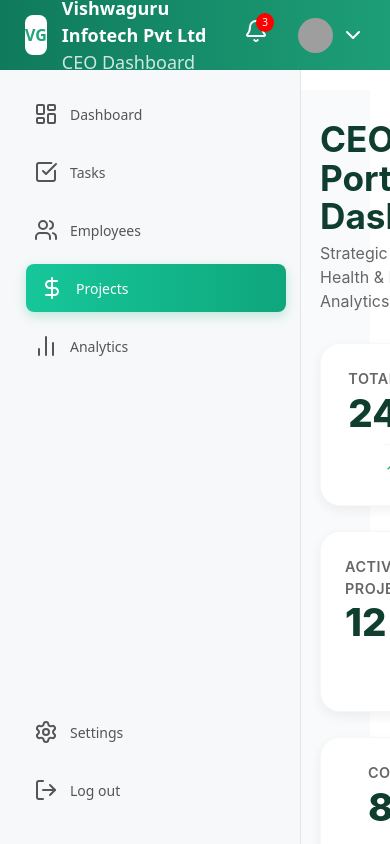
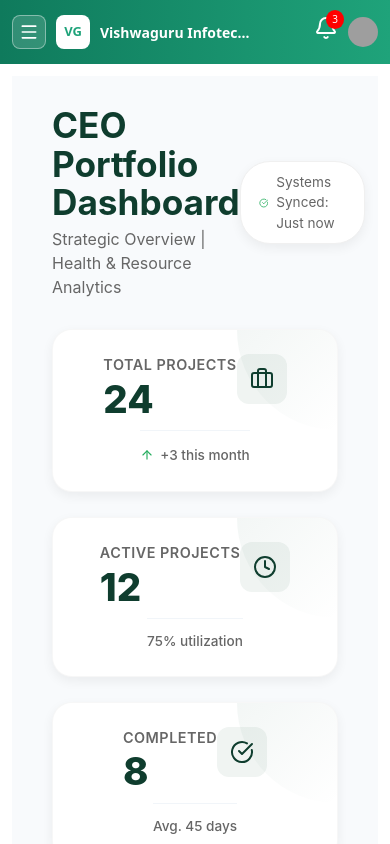
Before and after one commit to Tanu123T/CEODashboard, a React (Vite) app in the folder ceodashboard/: page /projects in a window 390 px wide. Built offline with nearby package versions, Linux system fonts and the light colour scheme; grey boxes are pictures that could not be loaded.

Commit message:
header and navbar responsiveness

```diff
--- a/ceodashboard/src/App.css
+++ b/ceodashboard/src/App.css
@@ -24,15 +24,15 @@
 .body-wrapper {
   display: flex;
   flex: 1;
-  margin-top: 70px; /* Height of header */
+  margin-top: 70px;
   overflow: hidden;
-  width: 100vw;
+  width: 100%;
 }
 
 .navbar {
   position: fixed;
   left: 0;
-  top: 70px; /* Below header */
+  top: 70px;
   bottom: 0;
   width: 260px;
   z-index: 999;
@@ -40,12 +40,16 @@
 
 .main-content {
   flex: 1;
-  margin-left: 260px; /* Width of navbar */
+  margin-left: 260px;
   overflow-y: auto;
   overflow-x: hidden;
   padding: 20px;
-  width: calc(100vw - 260px);
+  width: calc(100% - 260px);
   box-sizing: border-box;
+}
+
+.sidebar-overlay {
+  display: none;
 }
 
 .logo {
@@ -83,3 +87,44 @@
 .read-the-docs {
   color: #888;
 }
+
+@media (max-width: 1024px) {
+  .main-content {
+    margin-left: 0;
+    width: 100%;
+    padding: 16px;
+  }
+
+  .sidebar-overlay {
+    position: fixed;
+    top: 70px;
+    left: 0;
+    right: 0;
+    bottom: 0;
+    background: rgba(0, 0, 0, 0.35);
+    z-index: 998;
+    opacity: 0;
+    visibility: hidden;
+    transition: opacity 0.25s ease, visibility 0.25s ease;
+    display: block;
+  }
+
+  .app-container.sidebar-open .sidebar-overlay {
+    opacity: 1;
+    visibility: visible;
+  }
+}
+
+@media (max-width: 480px) {
+  .body-wrapper {
+    margin-top: 64px;
+  }
+
+  .main-content {
+    padding: 12px;
+  }
+
+  .sidebar-overlay {
+    top: 64px;
+  }
+}
--- a/ceodashboard/src/App.jsx
+++ b/ceodashboard/src/App.jsx
@@ -1,16 +1,28 @@
 import { BrowserRouter as Router } from 'react-router-dom'
+import { useState } from 'react'
 import './App.css'
 import Navbar from './components/Navbar/Navbar'
 import Header from './components/Header/Header'
 import AnimatedRoutes from './components/AnimatedRoutes'
 
 function App() {
+  const [isSidebarOpen, setIsSidebarOpen] = useState(false)
+
+  const handleToggleSidebar = () => {
+    setIsSidebarOpen((prev) => !prev)
+  }
+
+  const handleCloseSidebar = () => {
+    setIsSidebarOpen(false)
+  }
+
   return (
     <Router>
-      <div className="app-container">
-        <Header />
+      <div className={`app-container ${isSidebarOpen ? 'sidebar-open' : ''}`}>
+        <Header onToggleSidebar={handleToggleSidebar} />
         <div className="body-wrapper">
-          <Navbar />
+          <Navbar isOpen={isSidebarOpen} onCloseSidebar={handleCloseSidebar} />
+          <div className="sidebar-overlay" onClick={handleCloseSidebar} />
           <div className="main-content">
             <AnimatedRoutes />
           </div>
--- a/ceodashboard/src/components/Header/Header.css
+++ b/ceodashboard/src/components/Header/Header.css
@@ -7,6 +7,7 @@
     justify-content:space-between;
     padding:0 25px;
     color:white;
+    box-sizing:border-box;
 }
 
 /* LEFT SIDE */
@@ -15,6 +16,26 @@
     display:flex;
     align-items:center;
     gap:15px;
+    min-width:0;
+}
+
+.menu-toggle{
+    display:none;
+    align-items:center;
+    justify-content:center;
+    width:38px;
+    height:38px;
+    border:1px solid rgba(255,255,255,0.4);
+    border-radius:8px;
+    background:rgba(255,255,255,0.15);
+    color:white;
+    cursor:pointer;
+    padding:0;
+}
+
+.menu-toggle:hover{
+    border-color:rgba(255,255,255,0.6);
+    background:rgba(255,255,255,0.2);
 }
 
 .logo-box{
@@ -27,11 +48,16 @@
     justify-content:center;
     font-weight:700;
     border-radius:8px;
+    flex-shrink:0;
 }
 
 .title{
     font-size:18px;
     font-weight:600;
+    margin:0;
+    white-space:nowrap;
+    overflow:hidden;
+    text-overflow:ellipsis;
 }
 
 .title span{
@@ -46,6 +72,7 @@
     align-items:center;
     gap:20px;
     margin-right: 50px;
+    flex-shrink:0;
 }
 
 .icon-box{
@@ -148,3 +175,80 @@
     background: #f8fafc;
     color: #1fa37a;
 }
+@media (max-width: 1024px) {
+    .header {
+        padding: 0 16px;
+    }
+
+    .menu-toggle {
+        display: inline-flex;
+    }
+
+    .header-right {
+        margin-right: 0;
+        gap: 14px;
+    }
+
+    .title {
+        font-size: 16px;
+        max-width: 420px;
+    }
+}
+
+@media (max-width: 768px) {
+    .title span {
+        display: none;
+    }
+
+    .title {
+        max-width: 220px;
+    }
+
+    .dropdown-menu {
+        min-width: 220px;
+    }
+}
+
+@media (max-width: 480px) {
+    .header {
+        height: 64px;
+        padding: 0 12px;
+    }
+
+    .header-left {
+        gap: 10px;
+    }
+
+    .logo-box {
+        width: 34px;
+        height: 34px;
+        font-size: 13px;
+    }
+
+    .menu-toggle {
+        width: 34px;
+        height: 34px;
+    }
+
+    .title {
+        font-size: 14px;
+        max-width: 150px;
+    }
+
+    .header-right {
+        gap: 10px;
+    }
+
+    .profile {
+        margin-left: 0;
+    }
+
+    .profile svg {
+        display: none;
+    }
+
+    .profile img {
+        width: 30px;
+        height: 30px;
+    }
+}
--- a/ceodashboard/src/components/Header/Header.jsx
+++ b/ceodashboard/src/components/Header/Header.jsx
@@ -2,9 +2,9 @@
 import { useNavigate } from "react-router-dom";
 import "./Header.css";
 
-import { Bell, Settings, LogOut, ChevronDown } from "lucide-react";
+import { Bell, Settings, LogOut, ChevronDown, Menu } from "lucide-react";
 
-const Header = () => {
+const Header = ({ onToggleSidebar }) => {
   const [showNotifications, setShowNotifications] = useState(false);
   const [showProfile, setShowProfile] = useState(false);
   const navigate = useNavigate();
@@ -20,6 +20,14 @@
 
       {/* LEFT SIDE */}
       <div className="header-left">
+        <button
+          type="button"
+          className="menu-toggle"
+          onClick={onToggleSidebar}
+          aria-label="Toggle navigation"
+        >
+          <Menu size={20} />
+        </button>
         <div className="logo-box">VG</div>
         <h2 className="title">
           Vishwaguru Infotech Pvt Ltd <span>CEO Dashboard</span>
--- a/ceodashboard/src/components/Home/Home.css
+++ b/ceodashboard/src/components/Home/Home.css
@@ -140,3 +140,60 @@
     font-size: 16px;
     color: #333;
 }
+
+@media (max-width: 1024px) {
+    .home {
+        padding: 20px;
+    }
+
+    .stats-grid {
+        grid-template-columns: repeat(2, 1fr);
+    }
+
+    .home-charts-grid,
+    .dashboard-grid {
+        grid-template-columns: 1fr;
+    }
+}
+
+@media (max-width: 768px) {
+    .welcome-section h2 {
+        font-size: 21px;
+    }
+
+    .stat-card,
+    .schedule-card,
+    .alerts-card,
+    .chart-card {
+        padding: 16px;
+    }
+}
+
+@media (max-width: 480px) {
+    .home {
+        padding: 14px;
+    }
+
+    .stats-grid {
+        grid-template-columns: 1fr;
+        gap: 14px;
+    }
+
+    .welcome-section {
+        margin-bottom: 18px;
+    }
+
+    .welcome-section h2 {
+        font-size: 19px;
+    }
+
+    .meeting {
+        align-items: flex-start;
+        gap: 10px;
+    }
+
+    .chart-card h3 {
+        margin-bottom: 14px;
+        font-size: 15px;
+    }
+}
--- a/ceodashboard/src/components/Navbar/Navbar.css
+++ b/ceodashboard/src/components/Navbar/Navbar.css
@@ -7,6 +7,7 @@
     padding:20px;
     border-right:1px solid #e4e4e4;
     height: calc(100vh - 70px); /* Full height minus header */
+    box-sizing:border-box;
 }
 
 /* MENU */
@@ -29,6 +30,7 @@
     transition: all 0.3s cubic-bezier(0.4, 0, 0.2, 1);
     position: relative;
     overflow: hidden;
+    text-decoration:none;
 }
 
 .nav-item:hover{
@@ -38,6 +40,7 @@
 
 .icon{
     font-size:18px;
+    flex-shrink:0;
 }
 
 /* ACTIVE MENU */
@@ -57,3 +60,37 @@
     gap:10px;
     margin-bottom: 50px;
 }
+
+@media (max-width: 1024px) {
+    .navbar{
+        width:280px;
+        max-width:85vw;
+        height: calc(100vh - 70px);
+        transform: translateX(-100%);
+        transition: transform 0.25s ease;
+        z-index:999;
+        overflow-y:auto;
+    }
+
+    .navbar.open{
+        transform: translateX(0);
+    }
+
+    .bottom-menu{
+        margin-bottom:20px;
+    }
+}
+
+@media (max-width: 480px) {
+    .navbar{
+        top:64px;
+        height: calc(100vh - 64px);
+        width:260px;
+        padding:16px;
+    }
+
+    .nav-item{
+        padding:11px 12px;
+        font-size:13px;
+    }
+}
--- a/ceodashboard/src/components/Navbar/Navbar.jsx
+++ b/ceodashboard/src/components/Navbar/Navbar.jsx
@@ -4,7 +4,6 @@
 
 import {
   LayoutDashboard,
-  TrendingUp,
   Users,
   DollarSign,
   Settings,
@@ -13,40 +12,45 @@
   BarChart2
 } from "lucide-react";
 
-const Navbar = () => {
+const Navbar = ({ isOpen, onCloseSidebar }) => {
   const location = useLocation();
   const navigate = useNavigate();
 
   const handleLogout = () => {
     alert("Successfully logged out!");
+    onCloseSidebar();
     navigate("/");
   };
 
+  const handleNavClick = () => {
+    onCloseSidebar();
+  };
+
   return (
-    <div className="navbar">
+    <div className={`navbar ${isOpen ? "open" : ""}`}>
       <div className="nav-menu">
 
-        <Link to="/" className={`nav-item ${location.pathname === '/' ? 'active' : ''}`}>
+        <Link to="/" className={`nav-item ${location.pathname === '/' ? 'active' : ''}`} onClick={handleNavClick}>
           <LayoutDashboard className="icon"/>
           <span>Dashboard</span>
         </Link>
 
-        <Link to="/tasks" className={`nav-item ${location.pathname === '/tasks' ? 'active' : ''}`}>
+        <Link to="/tasks" className={`nav-item ${location.pathname === '/tasks' ? 'active' : ''}`} onClick={handleNavClick}>
           <CheckSquare className="icon"/>
           <span>Tasks</span>
         </Link>
 
-        <Link to="/employees" className={`nav-item ${location.pathname === '/employees' ? 'active' : ''}`}>
+        <Link to="/employees" className={`nav-item ${location.pathname === '/employees' ? 'active' : ''}`} onClick={handleNavClick}>
           <Users className="icon"/>
           <span>Employees</span>
         </Link>
 
-        <Link to="/projects" className={`nav-item ${location.pathname === '/projects' ? 'active' : ''}`}>
+        <Link to="/projects" className={`nav-item ${location.pathname === '/projects' ? 'active' : ''}`} onClick={handleNavClick}>
           <DollarSign className="icon"/>
           <span>Projects</span>
         </Link>
 
-        <Link to="/analytics" className={`nav-item ${location.pathname === '/analytics' ? 'active' : ''}`}>
+        <Link to="/analytics" className={`nav-item ${location.pathname === '/analytics' ? 'active' : ''}`} onClick={handleNavClick}>
           <BarChart2 className="icon"/>
           <span>Analytics</span>
         </Link>
@@ -55,7 +59,7 @@
 
       <div className="bottom-menu">
 
-        <Link to="/settings" className={`nav-item ${location.pathname === '/settings' ? 'active' : ''}`}>
+        <Link to="/settings" className={`nav-item ${location.pathname === '/settings' ? 'active' : ''}`} onClick={handleNavClick}>
           <Settings className="icon"/>
           <span>Settings</span>
         </Link>
--- a/ceodashboard/src/pages/Project/project.jsx
+++ b/ceodashboard/src/pages/Project/project.jsx
@@ -194,7 +194,7 @@
       {/* --- 3. TABLE & SIDEBAR --- */}
       <motion.div className="main-content-grid" variants={containerVariants}>
         <motion.div className="table-container" variants={itemVariants}>
-          <div style={{ display: 'flex', justifyContent: 'space-between', alignItems: 'center', marginBottom: '20px' }}>
+          <div className="table-header-row">
             <h2 className="section-title" style={{ margin: 0 }}>Delivery Pipeline</h2>
             <button className="action-btn primary-btn" onClick={handleAddClick}>
               <Plus size={16} /> Add Project
@@ -232,6 +232,7 @@
           )}
           </AnimatePresence>
 
+          <div className="table-scroll">
             <table className="projects-table">
               <thead>
                 <tr>
@@ -286,6 +287,7 @@
                 )}
               </tbody>
             </table>
+          </div>
         </motion.div>
 
         <div className="sidebar-info">
```
Lines whose indentation alone changed are shown as unchanged.
